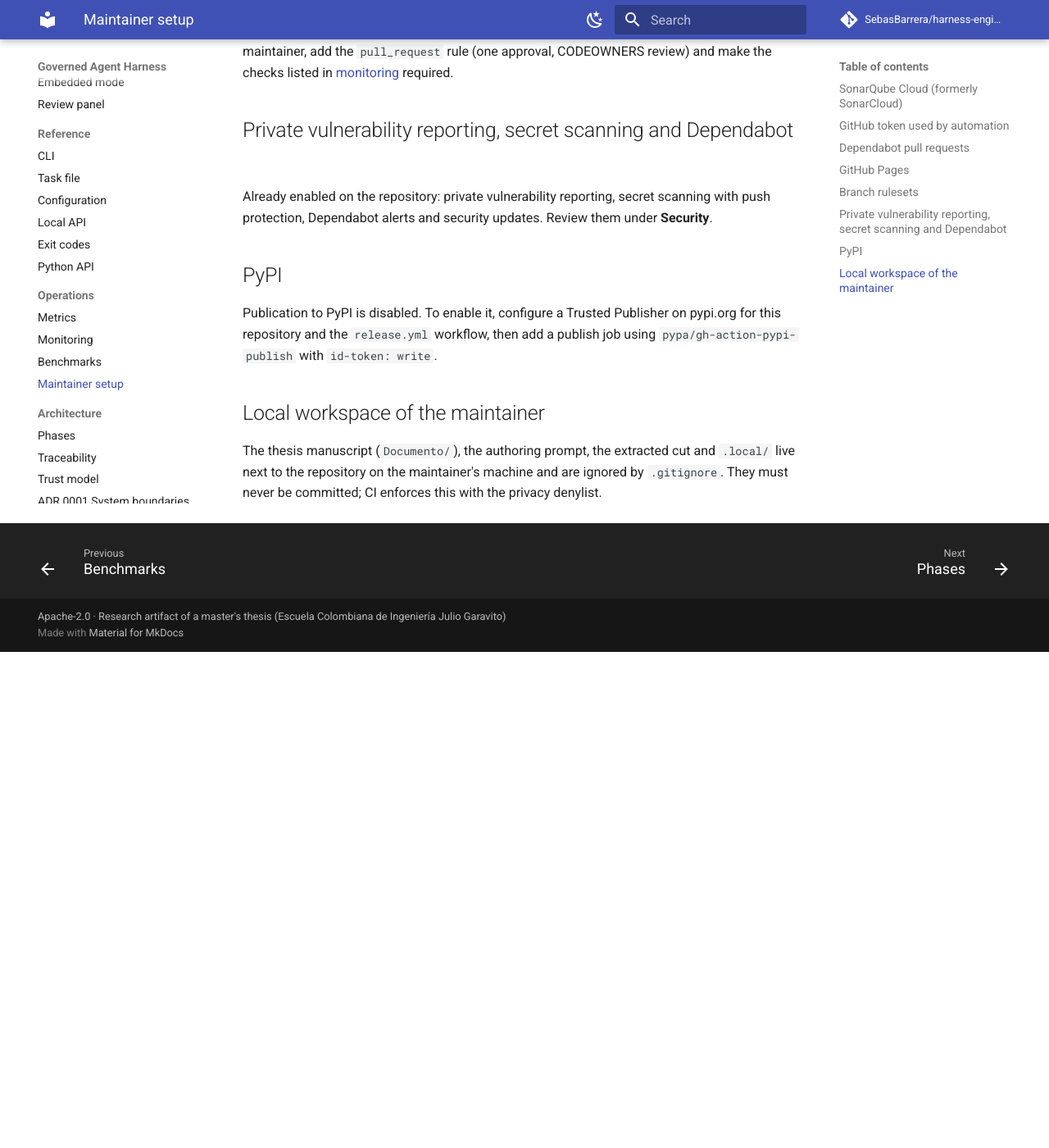
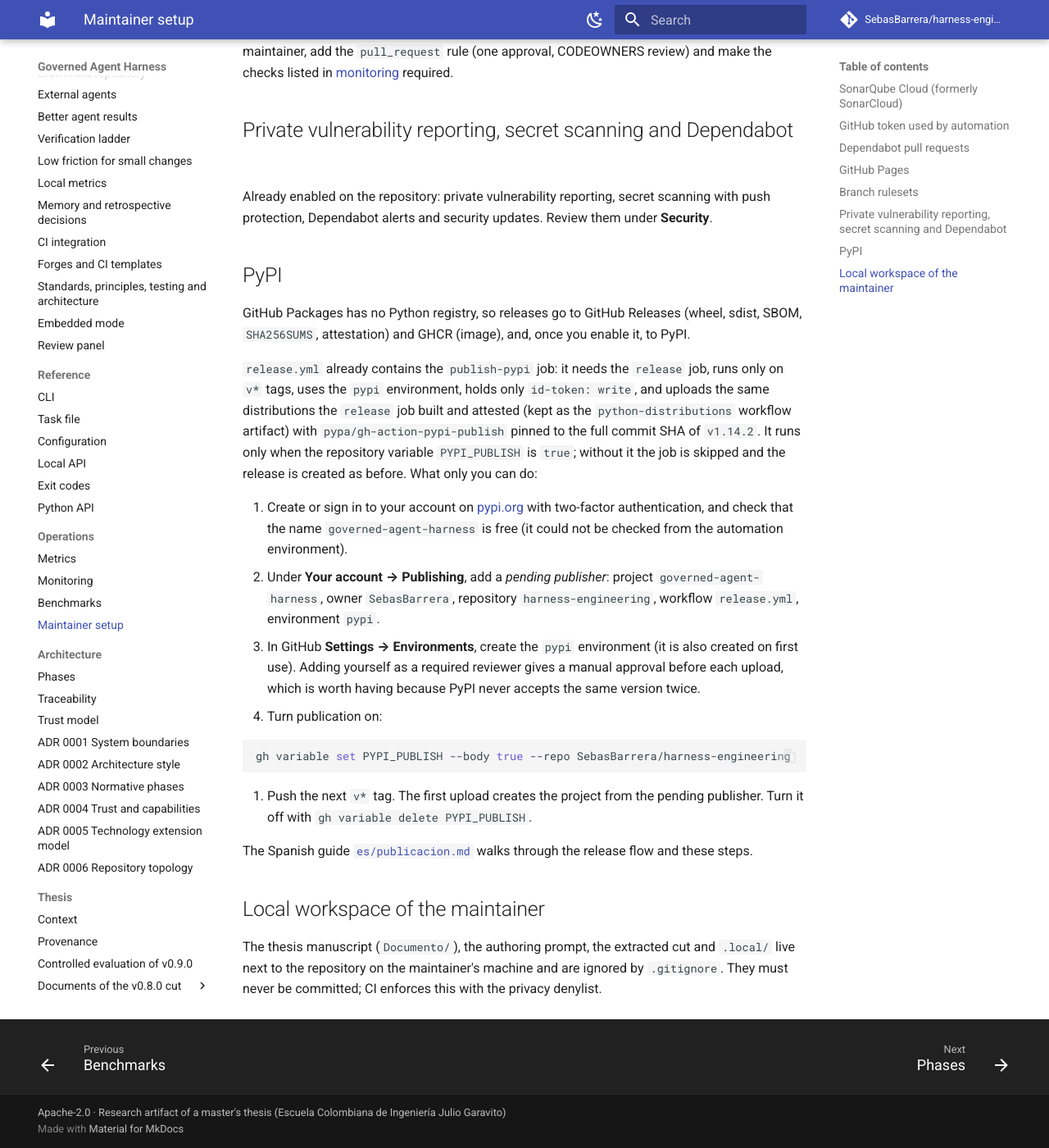
Before and after one commit to SebasBarrera/harness-engineering, an MkDocs documentation site: the page built from docs/maintainer-setup.md, in a window 1280 px wide and 1400 px high, scrolled down 1362 px. Shown: the whole window at 82% size. Built offline with MkDocs 1.6.1 and Material for MkDocs 9.7.7, drawn with Linux system fonts in a browser that asks for light colours; comment, search, counter and statistics services are not loaded; before the commit the page ends 2157 px from its top, so only the background shows below that.

Commit message:
ci(release): publish to PyPI through a Trusted Publisher when the maintainer enables it
Item 10 of wave 11. GitHub Packages has no Python registry, so the channels stay GitHub Releases
and GHCR and PyPI is added (maintainer decision). The new publish-pypi job needs the release job,
runs only on tags and holds id-token: write alone, in the pypi environment. It uploads the
wheel and sdist that the release job built, attested and attached (passed as a workflow
artifact, so no rebuild can differ from what was attested), using pypa/gh-action-pypi-publish
pinned to the commit of v1.14.2 (resolved with gh api repos/pypa/gh-action-pypi-publish/git/ref/
tags/v1.14.2 and its annotated tag object, dc37677b2e1c63e2034f94d8a5b11f265b73ba33).

The job runs only when the repository variable PYPI_PUBLISH is 'true', so a tag does not fail
while the Trusted Publisher is not configured on pypi.org. actionlint and zizmor --offline
report nothing on the file; twine check --strict passes on the wheel and sdist built from this
tree. maintainer-setup.md lists what only the maintainer can do.

Refs #97

````diff
--- a/docs/maintainer-setup.md
+++ b/docs/maintainer-setup.md
@@ -58,9 +58,36 @@
 
 ## PyPI
 
-Publication to PyPI is disabled. To enable it, configure a Trusted Publisher on pypi.org for this
-repository and the `release.yml` workflow, then add a publish job using
-`pypa/gh-action-pypi-publish` with `id-token: write`.
+GitHub Packages has no Python registry, so releases go to GitHub Releases (wheel, sdist, SBOM,
+`SHA256SUMS`, attestation) and GHCR (image), and, once you enable it, to PyPI.
+
+`release.yml` already contains the `publish-pypi` job: it needs the `release` job, runs only on
+`v*` tags, uses the `pypi` environment, holds only `id-token: write`, and uploads the same
+distributions the `release` job built and attested (kept as the `python-distributions` workflow
+artifact) with `pypa/gh-action-pypi-publish` pinned to the full commit SHA of `v1.14.2`. It runs
+only when the repository variable `PYPI_PUBLISH` is `true`; without it the job is skipped and the
+release is created as before. What only you can do:
+
+1. Create or sign in to your account on [pypi.org](https://pypi.org) with two-factor
+   authentication, and check that the name `governed-agent-harness` is free (it could not be
+   checked from the automation environment).
+2. Under **Your account → Publishing**, add a *pending publisher*: project
+   `governed-agent-harness`, owner `SebasBarrera`, repository `harness-engineering`, workflow
+   `release.yml`, environment `pypi`.
+3. In GitHub **Settings → Environments**, create the `pypi` environment (it is also created on
+   first use). Adding yourself as a required reviewer gives a manual approval before each upload,
+   which is worth having because PyPI never accepts the same version twice.
+4. Turn publication on:
+
+   ```bash
+   gh variable set PYPI_PUBLISH --body true --repo SebasBarrera/harness-engineering
+   ```
+
+5. Push the next `v*` tag. The first upload creates the project from the pending publisher. Turn
+   it off with `gh variable delete PYPI_PUBLISH`.
+
+The Spanish guide [`es/publicacion.md`](es/publicacion.md) walks through the release flow and
+these steps.
 
 ## Local workspace of the maintainer
 
````
Also changed, not shown: 1 other file.
